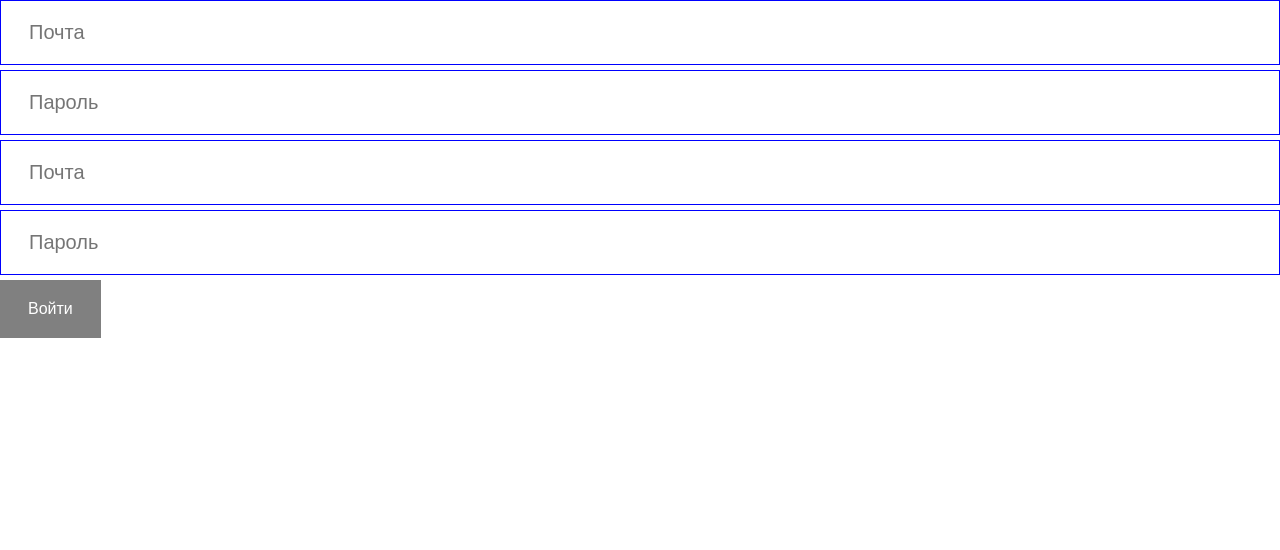
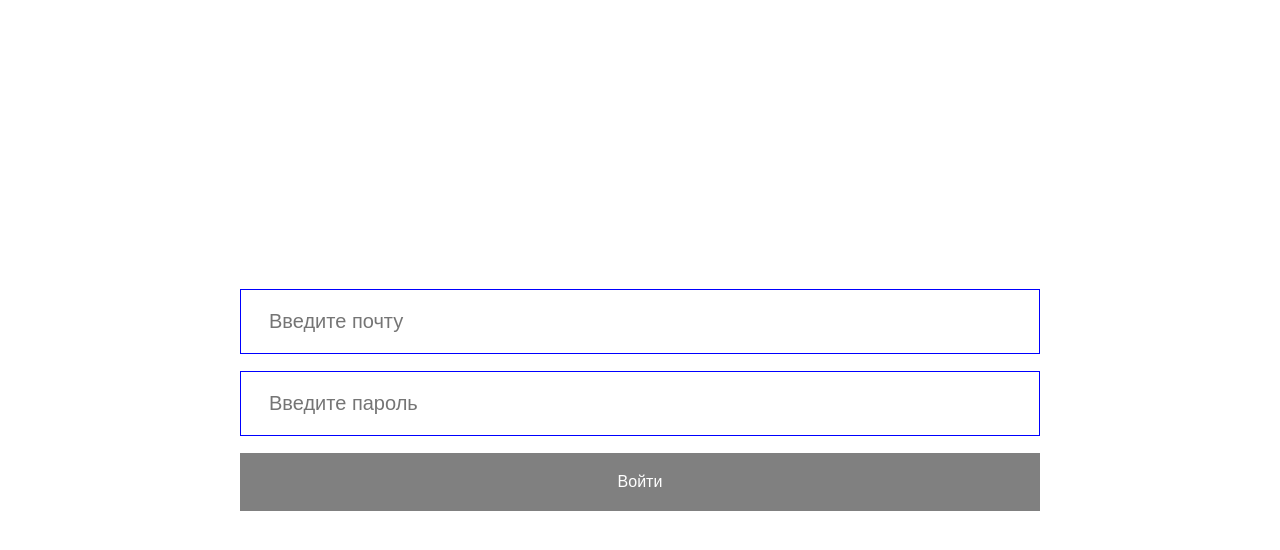
Before and after one commit to Az212At/registration, a Vue app: page /#/ in a window 1280 px wide. Shown: the top 550 px of the page. Built offline with nearby package versions, Linux system fonts and the light colour scheme.

Commit message:
fix(input): fix input component

```diff
--- a/src/layouts/LoginLayout.vue
+++ b/src/layouts/LoginLayout.vue
@@ -1,6 +1,6 @@
 <script>
 export default {
-  name: "LoginLayout.vue",
+  name: "LoginLayout",
 };
 </script>
 
--- a/src/ui/MainInput.vue
+++ b/src/ui/MainInput.vue
@@ -1,15 +1,20 @@
 <script>
 export default {
   name: "MainInput",
-  emits: ["update:email", "update:password"],
+  emits: ["update:modelValue"],
 
   props: {
-    email: {
+    modelValue: {
       type: String,
       default: "",
     },
 
-    password: {
+    type: {
+      type: String,
+      default: "text",
+    },
+
+    placeholder: {
       type: String,
       default: "",
     },
@@ -18,18 +23,12 @@ export default {
   computed: {
     formattedValue: {
       get() {
-        return this.email;
+        return this.modelValue;
       },
 
       set(newValue) {
-        this.$emit("update:email", newValue);
+        this.$emit("update:modelValue", newValue);
       },
-    },
-  },
-
-  methods: {
-    updateEmail(value) {
-      this.$emit("update:email", value);
     },
   },
 };
@@ -37,30 +36,13 @@ export default {
 
 <template>
   <div class="main-input">
-    <div class="input-box-email">
-      <input
-        v-model="formattedValue"
-        type="email"
-        class="input-field"
-        placeholder="Почта"
-      />
-    </div>
-    <div class="input-box-password">
-      <input
-        :value="password"
-        type="password"
-        class="input-field"
-        placeholder="Пароль"
-        @input="$emit('update:password', $event.target.value)"
-      />
-    </div>
+    <input v-model="formattedValue" :type="type" :placeholder="placeholder" />
   </div>
 </template>
 
 <style lang="scss" scoped>
-.input-box-password {
-}
-.input-field {
+.main-input {
+  > input {
     display: block;
     width: 100%;
     border: 1px solid blue;
@@ -69,17 +51,5 @@ export default {
     margin-bottom: 5px;
     font-size: 20px;
   }
-.input-box-email {
-}
-.input-field {
-  display: block;
-  width: 100%;
-  border: 1px solid blue;
-  border-radius: 0;
-  padding: 20px 28px;
-  margin-bottom: 5px;
-  font-size: 20px;
-}
-.main-input {
 }
 </style>
--- a/src/views/RegistrationView.vue
+++ b/src/views/RegistrationView.vue
@@ -4,7 +4,6 @@ import ButtonRegistration from "@/ui/ButtonRegistration.vue";
 
 export default {
   name: "RegistrationView",
-
   components: { ButtonRegistration, MainInput },
 
   data() {
@@ -25,7 +24,7 @@ export default {
   },
 
   methods: {
-    login() {
+    registration() {
       if (this.validateForm) {
         localStorage.setItem("email", this.email);
         this.$router.push("/myHome");
@@ -37,9 +36,14 @@ export default {
 
 <template>
   <div class="registration-view">
-    <form id="registration-form" class="form" @submit.prevent="login">
-      <MainInput v-model="email" placeholder="Enter email" />
-      <MainInput v-model="password" placeholder="Enter password" />
+    <form class="form" @submit.prevent="registration">
+      <MainInput v-model="email" placeholder="Введите почту" type="email" />
+
+      <MainInput
+        v-model="password"
+        placeholder="Введите пароль"
+        type="password"
+      />
 
       <ButtonRegistration :disabled="!validateForm" type="submit" />
     </form>
@@ -48,5 +52,18 @@ export default {
 
 <style lang="scss" scoped>
 .registration-view {
+  width: 100%;
+  height: 100dvh;
+  display: flex;
+  justify-content: center;
+  align-items: center;
+
+  .form {
+    width: 100%;
+    max-width: 800px;
+    display: flex;
+    flex-direction: column;
+    gap: 12px;
+  }
 }
 </style>
```
Lines whose indentation alone changed are shown as unchanged.
